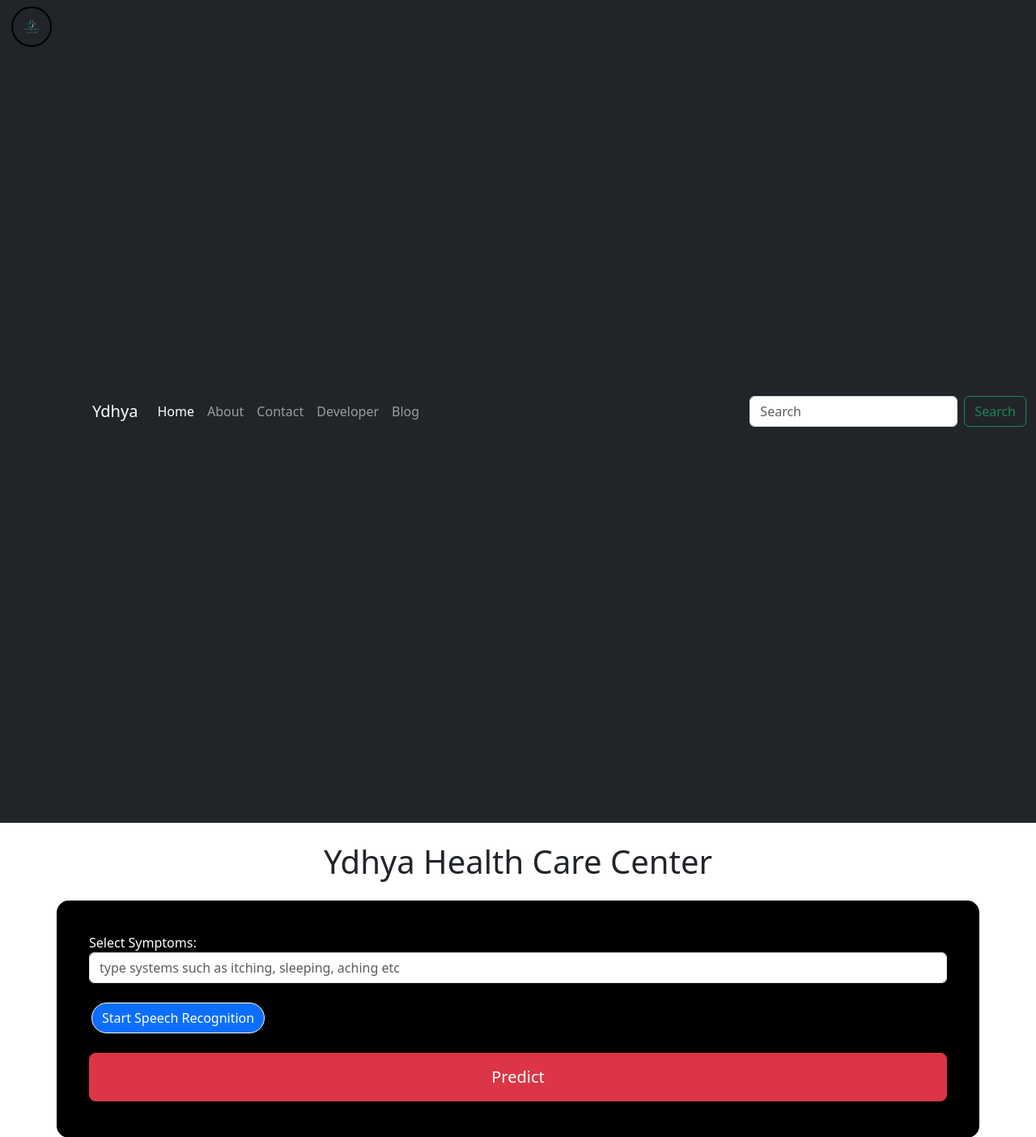
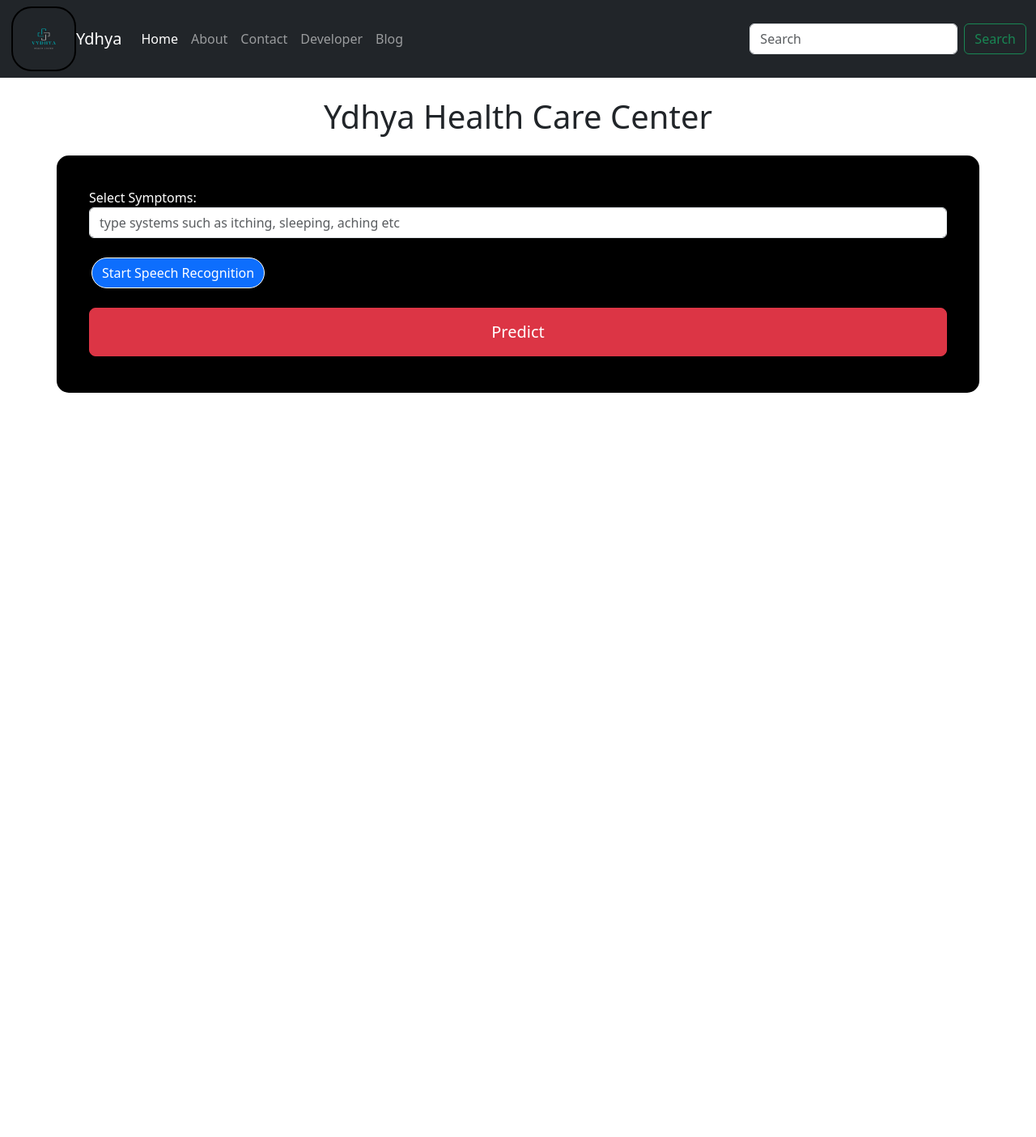
Before and after one commit to Praveengowda78/Vydhya, a Flask app: page / in a window 1280 px wide. Shown: the top 1404 px of the page at 81% size. After the commit the page ends 485 px from the top, so only its background shows below. Run offline with Flask 3, Linux system fonts and the light colour scheme; parts of the project's set-up code (start-up, migrations or seed data) failed here and were passed over.

Commit message:
Update index.html

```diff
--- a/templates/index.html
+++ b/templates/index.html
@@ -10,16 +10,16 @@
   <style>
 
         .logo {
-            width: 100px;
-            height: 1000px;
+            width: 80px;
+            height: 80px;
             color: black;
             margin-top: 0;
             margin-left: 2px;
         }
 
         .myimg {
-            width: 50px;
-            height: 50px;
+            width: 80px;
+            height: 80px;
             border: 2px solid black;
             border-radius: 25px;
         }
```
